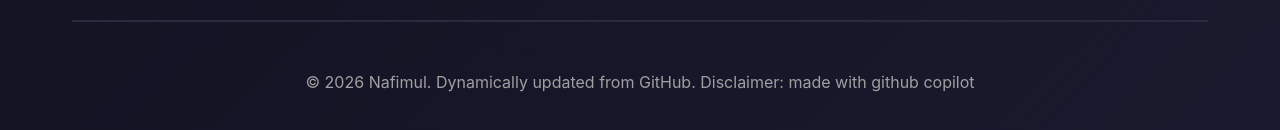
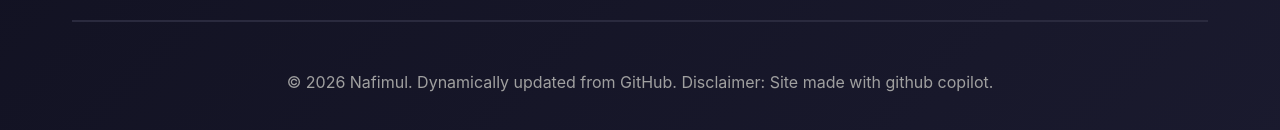
Before and after one commit to Nafimul/Nafimul.github.io, a plain HTML site: page index.html in a window 1280 px wide. Shown: the part 710-840 px from the top of the page. Drawn offline with Linux system fonts and the light colour scheme; no server answers.

Commit message:
Update footer disclaimer text for clarity

```diff
--- a/index.html
+++ b/index.html
@@ -285,7 +285,7 @@
         </main>
 
         <footer>
-            <p>&copy; 2026 Nafimul. Dynamically updated from GitHub. Disclaimer: made with github copilot </p>
+            <p>&copy; 2026 Nafimul. Dynamically updated from GitHub. Disclaimer: Site made with github copilot. </p>
         </footer>
     </div>
 
```
